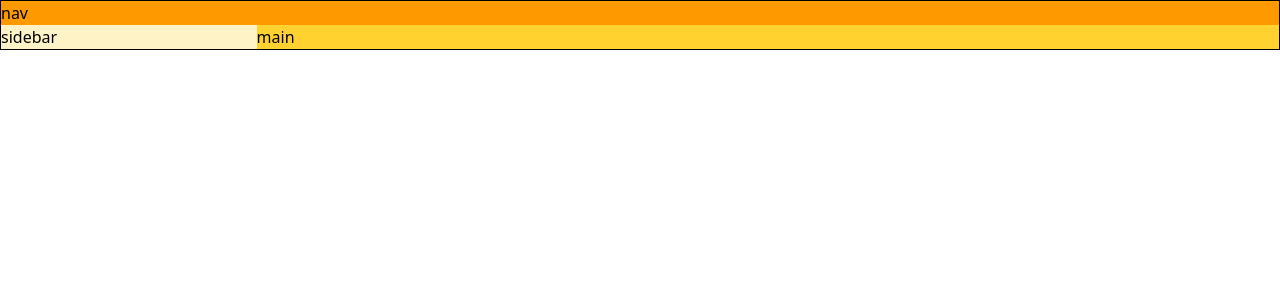
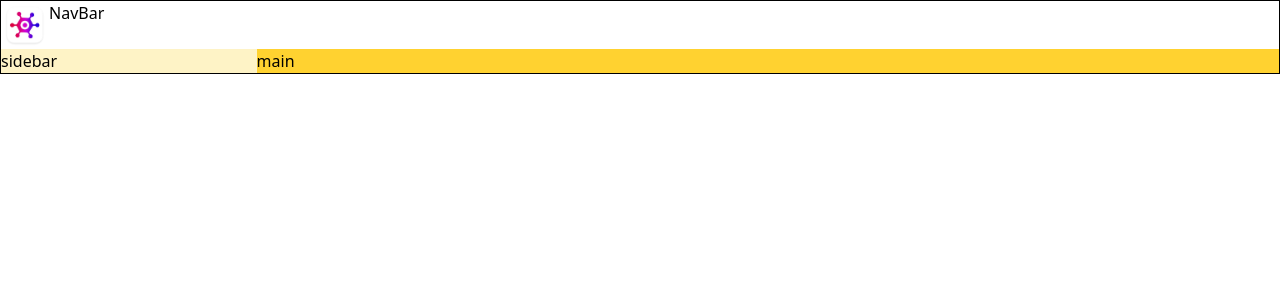
Before and after one commit to ajeyajaz/game-hub, a React app: page / in a window 1280 px wide. Shown: the top 300 px of the page. Built offline with nearby package versions, Linux system fonts and the light colour scheme; the HTML template or start-up script is replaced by a standard one.

Commit message:
define the NavBar

```diff
--- a/src/App.jsx
+++ b/src/App.jsx
@@ -1,10 +1,15 @@
+import NavBar from "./components/NavBar"
 
 function App() {
 
   return (
     <div className="grid border lg: grid-cols-5">
+
       {/* nav */}
-      <div className="col-span-full bg-amber-500">nav</div>
+      <div className="col-span-full">
+        <NavBar/>
+      </div>
+
       {/* sideBar */}
       <div className="hidden bg-amber-100 lg:block">
         sidebar
--- /dev/null
+++ b/src/components/NavBar.jsx
@@ -0,0 +1,16 @@
+import logo from '../assets/logo.webp'
+
+function NavBar() {
+    return (
+        <>
+            <nav className="flex">
+                <div className='w-12 h-12'>
+                    <img src={logo} alt="/" className='w-full h-full object-contain' />
+                </div>
+                <p>NavBar</p>
+            </nav>
+        </>
+    )
+}
+
+export default NavBar
```
Also changed, not shown: src/assets/logo.webp (added).
